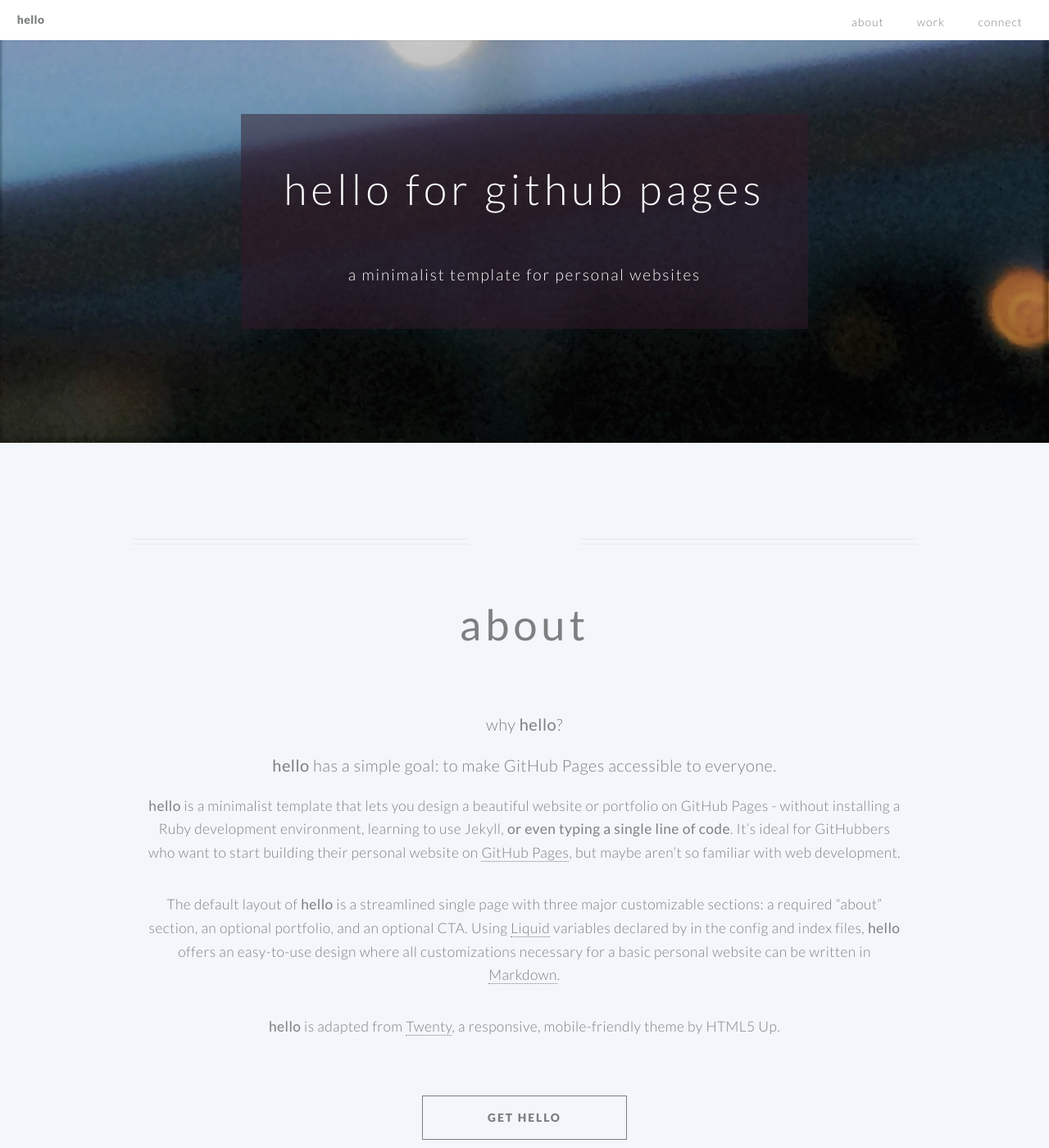
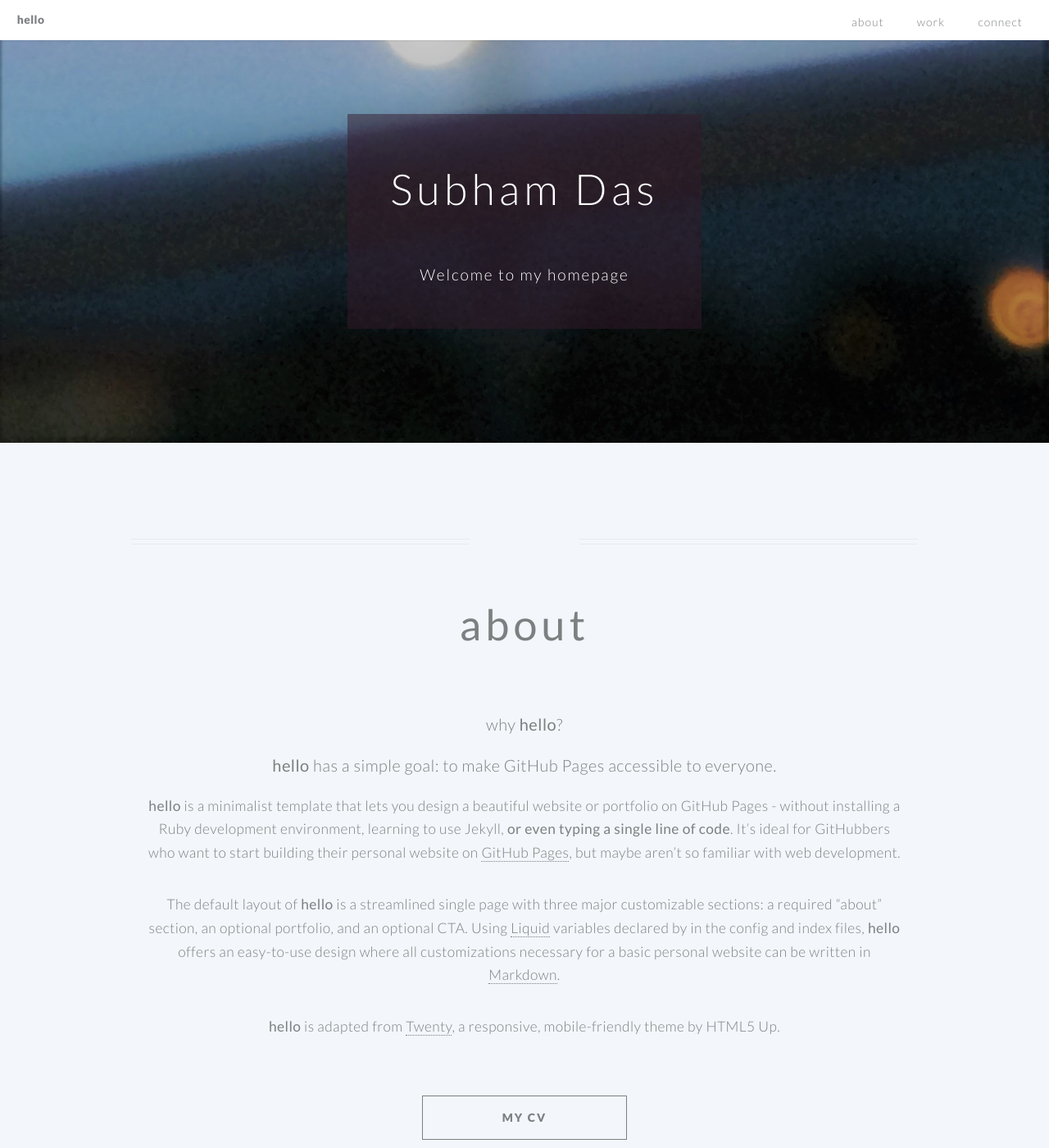
Before and after one commit to cryptosubh/cryptosubh.github.io, a Jekyll site: the page built from index.md, in a window 1280 px wide and 1400 px high. Shown: the whole window at 82% size. Built offline with Jekyll 4.4.1, drawn with Linux system fonts in a browser that asks for light colours.

Commit message:
index commit 1

```diff
--- a/index.md
+++ b/index.md
@@ -4,26 +4,26 @@ layout: hello-default
 # using Markdown language, you can customize the following variables!
 
 # these variables are required -------------------------------
-banner_title: hello for github pages
-banner_subtitle: a minimalist template for personal websites
+banner_title: Subham Das
+banner_subtitle: Welcome to my homepage
 background_image: /images/background.jpeg
 
 # all of the following variables are optional -----------------
-page_url: /hello # only include this variable if you aren't building the page to your primary domain
+#page_url: /hello # only include this variable if you aren't building the page to your primary domain
 
 # favicon
-favicon: /assets/ico/favicon.ico
+#favicon: /assets/ico/favicon.ico
 
 # social media
-twitter_username: notsaragong # # your twitter handle
-github_username:  saragong # your github username
-linkedin: saragong # the part after ("https://www.linkedin.com/in/...")
+twitter_username: hilbert_rocks # # your twitter handle
+github_username:  cryptosubh # your github username
+#linkedin: saragong # the part after ("https://www.linkedin.com/in/...")
 # facebook_username: <-- your facebook username (the part after "https://www.facebook.com/...")
 # google_analytics: <-- your google analytics Tracking ID
 
 # By declaring these variables, you can include a button that links to an external website or to media.
 about_button: https://github.com/saragong/hello # the link
-about_button_label: get hello # the label on the button
+about_button_label: My CV # the label on the button
 
 # optional portfolio section ------------------------------------------
 
```
